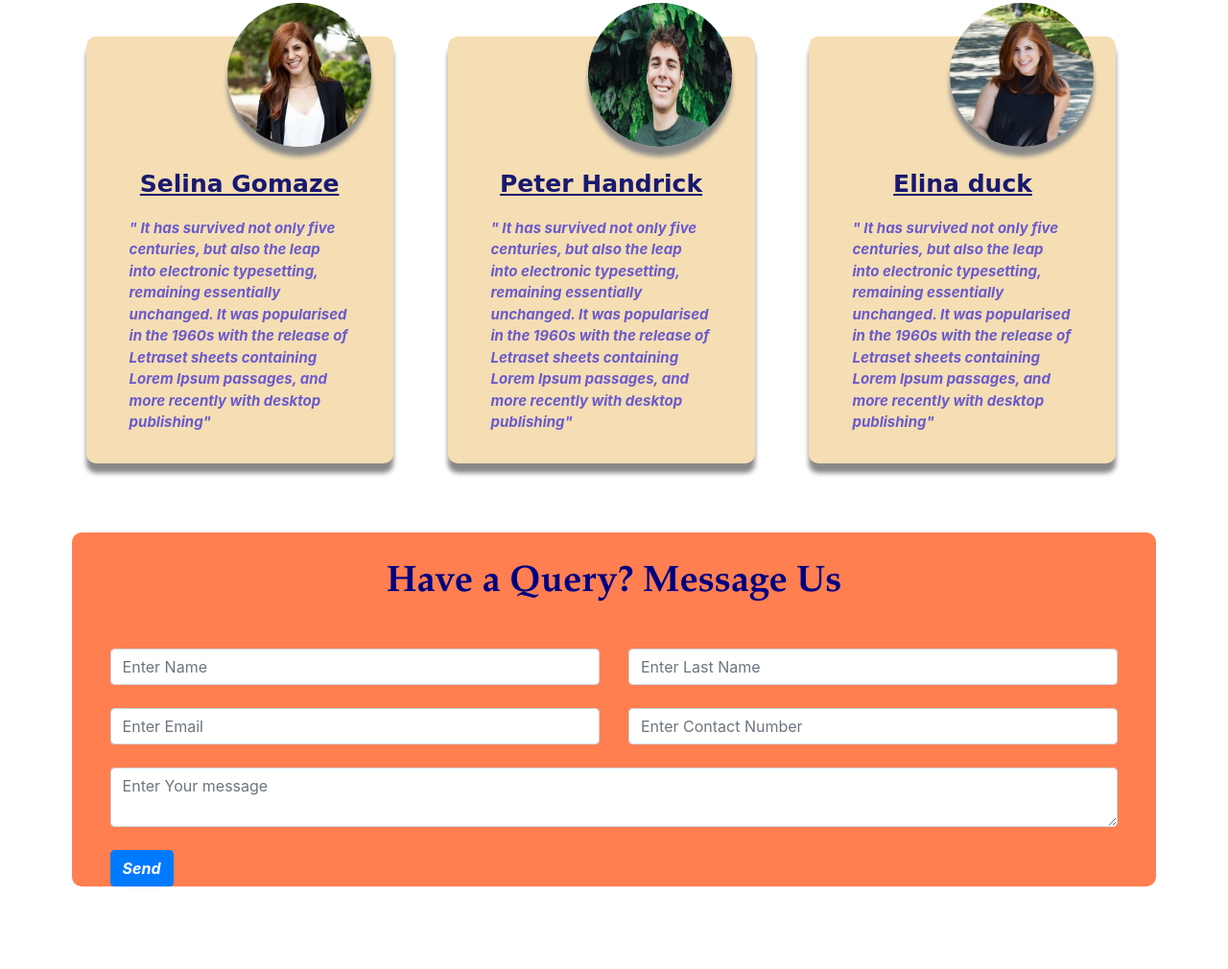
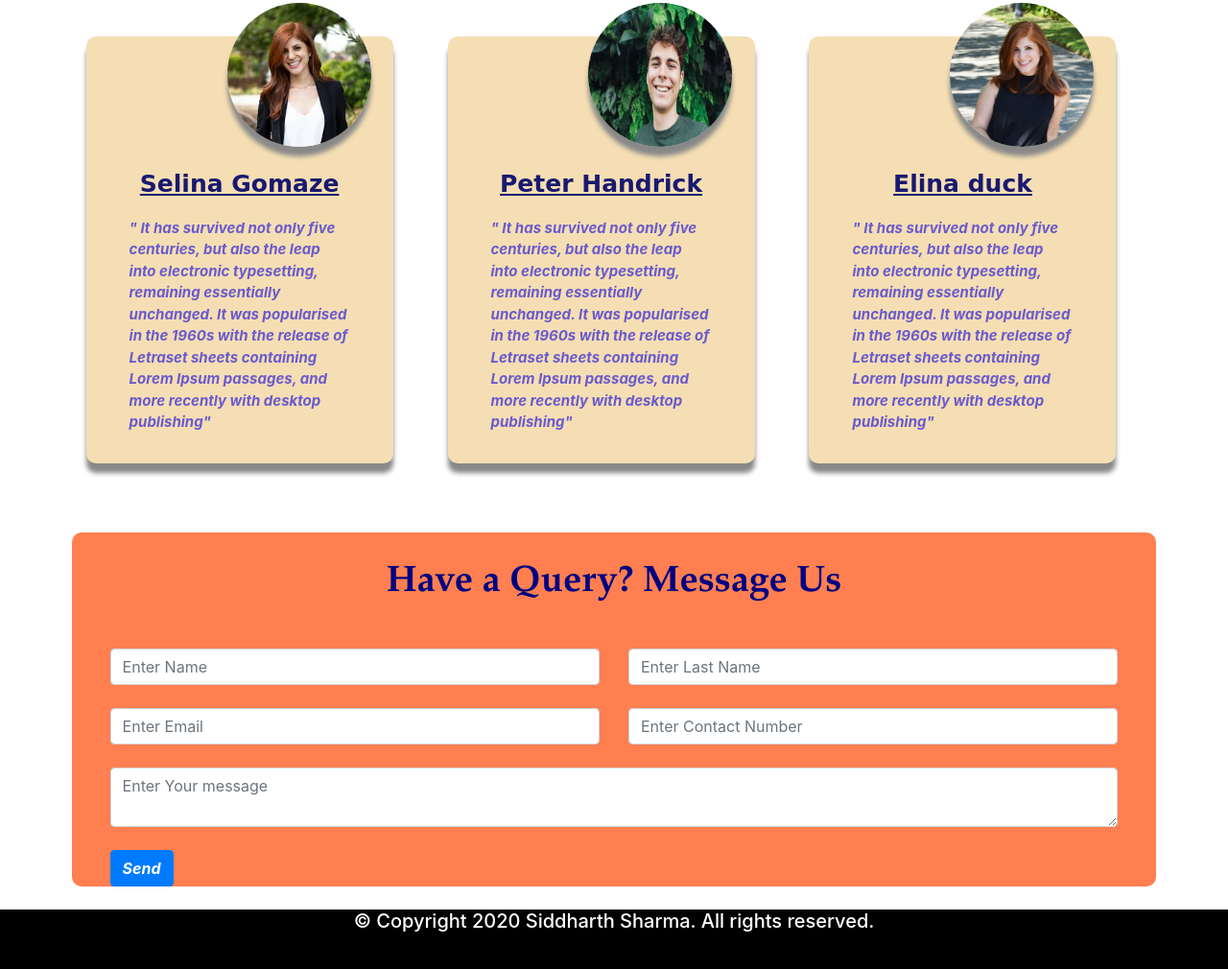
Before and after one commit to iamnobodyji/fitnesspage, a plain HTML site: page index.html in a window 1280 px wide. Shown: the part 2951-3961 px from the top of the page at 96% size. Before the commit the page ends 3899 px from the top, so only its background shows below. Drawn offline with nearby package versions, Linux system fonts and the light colour scheme.

Commit message:
Update index.html

```diff
--- a/index.html
+++ b/index.html
@@ -248,8 +248,8 @@ $(document).ready(function(){
 
 </div><br>
 
-<div>
-
+<div style="background-color: black; height: 100px; color: white;">
+	<h5 align="center">© Copyright 2020 <a style="color: #FFFFFF; text-decoration: none;" href="https://www.linkedin.com/in/siddharth-%E0%A4%B6%E0%A4%B0%E0%A5%8D%E0%A4%AE%E0%A4%BE-49614b174/">Siddharth Sharma</a>. All rights reserved.</h5>
 </div>
 </body>
 
```
